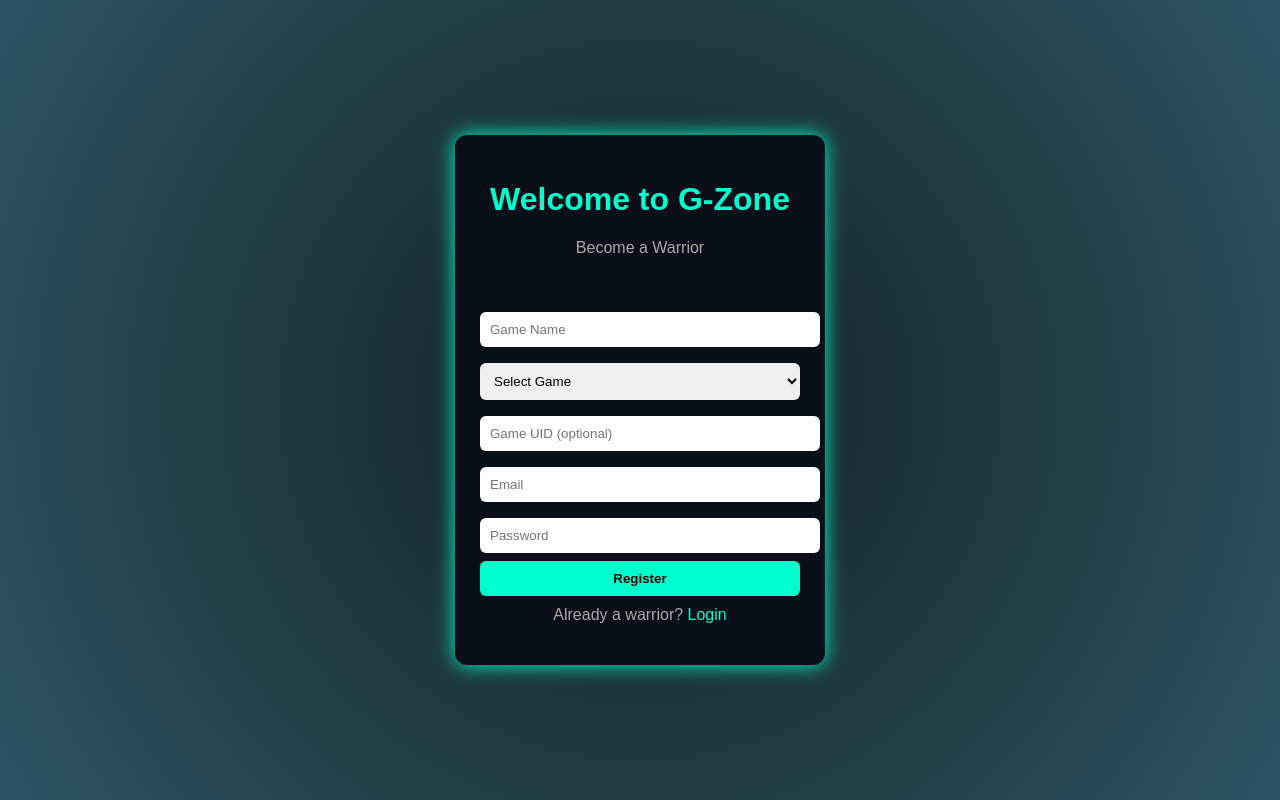
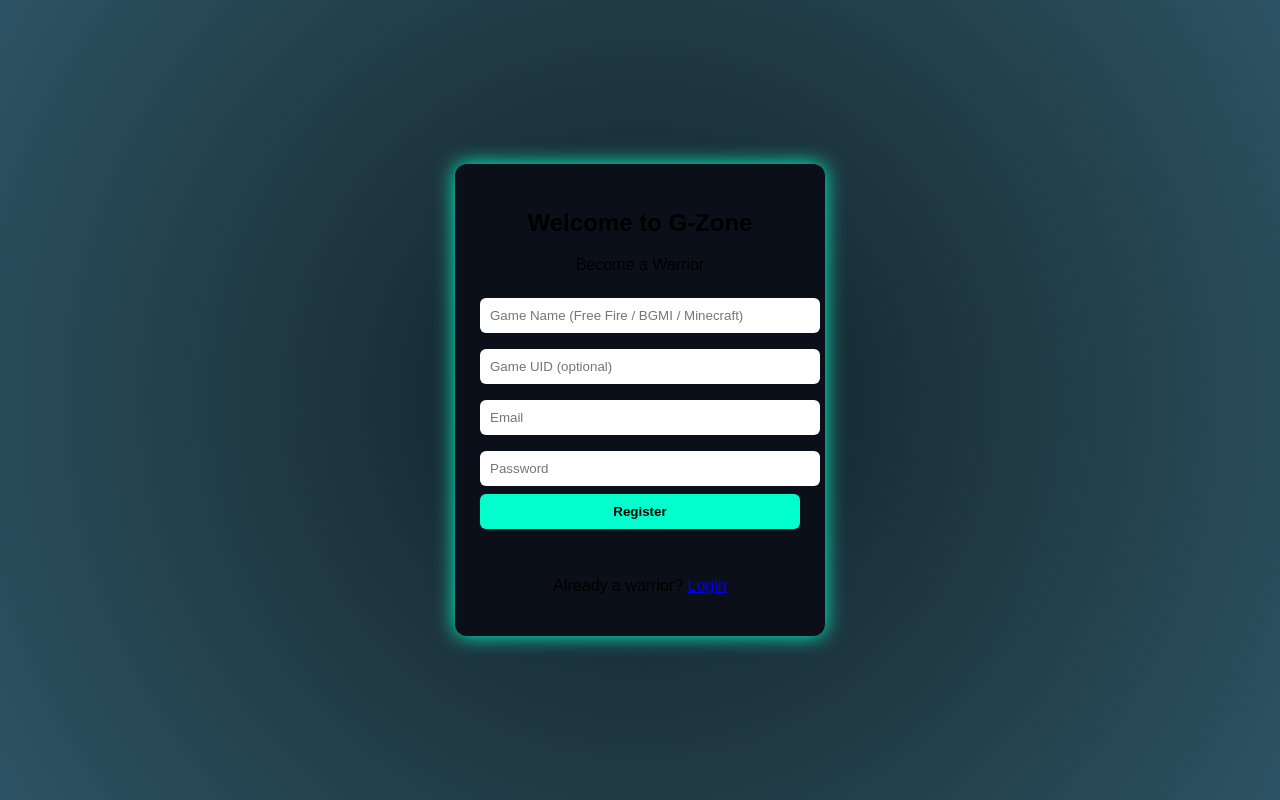
Before and after one commit to IGGAMING51/game-zone-tournaments, a website: page public/signup.html in a window 1280 px wide. Drawn offline with Linux system fonts and the light colour scheme.

Commit message:
update public/signup.html

```diff
--- a/public/signup.html
+++ b/public/signup.html
@@ -1,42 +1,49 @@
 <!DOCTYPE html>
-<html>
+<html lang="en">
 <head>
-  <title>G-Zone | Register</title>
-  <link rel="stylesheet" href="style.css">
+  <meta charset="UTF-8" />
+  <title>Join G-Zone</title>
+  <link rel="stylesheet" href="style.css" />
 </head>
 <body>
 
 <div class="card">
-  <h1>Welcome to G-Zone</h1>
-  <p class="tag">Become a Warrior</p>
+  <h2>Welcome to G-Zone</h2>
+  <p>Become a Warrior</p>
 
-  <p id="msg"></p>
+  <input type="text" id="gameName" placeholder="Game Name (Free Fire / BGMI / Minecraft)" />
+  <input type="text" id="gameUID" placeholder="Game UID (optional)" />
+  <input type="email" id="email" placeholder="Email" />
+  <input type="password" id="password" placeholder="Password" />
 
-  <form id="signupForm">
-    <input type="text" id="gameName" placeholder="Game Name" required>
+  <button onclick="signup()">Register</button>
 
-    <select id="gameType" required>
-      <option value="">Select Game</option>
-      <option>Free Fire</option>
-      <option>BGMI</option>
-      <option>COD</option>
-      <option>Minecraft</option>
-      <option>Other</option>
-    </select>
+  <p class="msg" id="msg"></p>
 
-    <input type="text" id="gameUID" placeholder="Game UID (optional)">
-    <input type="email" id="email" placeholder="Email" required>
-    <input type="password" id="password" placeholder="Password" required>
-
-    <button type="submit">Register</button>
-  </form>
-
-  <p class="switch">
+  <p class="link">
     Already a warrior?
     <a href="login.html">Login</a>
   </p>
 </div>
 
-<script src="auth.js"></script>
+<script>
+async function signup() {
+  const gameName = document.getElementById("gameName").value;
+  const gameUID = document.getElementById("gameUID").value;
+  const email = document.getElementById("email").value;
+  const password = document.getElementById("password").value;
+  const msg = document.getElementById("msg");
+
+  const res = await fetch("/api/auth/signup", {
+    method: "POST",
+    headers: { "Content-Type": "application/json" },
+    body: JSON.stringify({ gameName, gameUID, email, password })
+  });
+
+  const data = await res.json();
+  msg.innerText = data.message;
+}
+</script>
+
 </body>
 </html>
```
